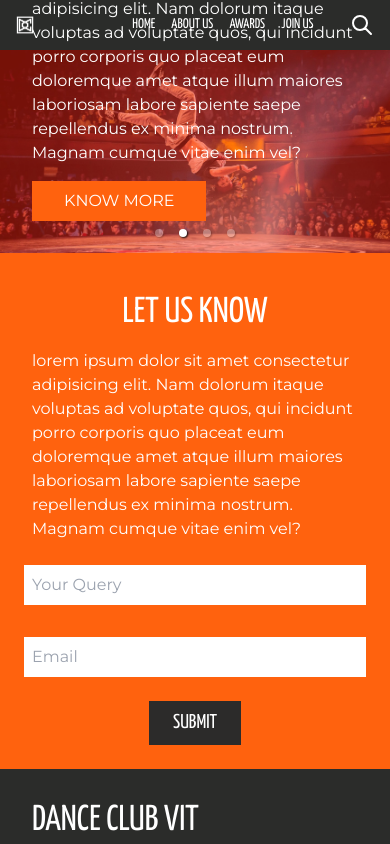
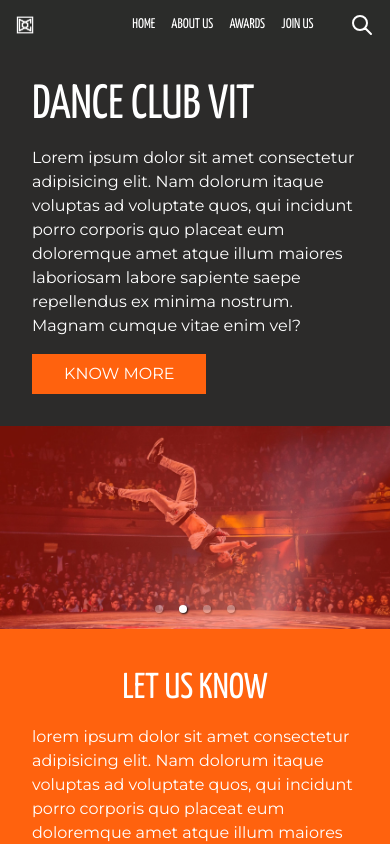
Before and after one commit to GhostVaibhav/dance-club-site, a React (Create React App) app: page / in a window 390 px wide. Shown: the top 844 px of the page. Built offline with nearby package versions, Linux system fonts and the light colour scheme; grey boxes are pictures that could not be loaded.

Commit message:
Added proper responsiveness to carousel

```diff
--- a/src/components/Intro.js
+++ b/src/components/Intro.js
@@ -9,8 +9,8 @@ export class Intro extends Component {
     render() {
         return (
             <div className='relative'>
-                <div className='absolute z-10 text-white p-8 bottom-0 left-0 max-w-lg'>
-                    <div className='text-7xl' style={{ "fontFamily": "Yanone Kaffeesatz" }}>
+                <div className='relative bg-[#2C2B2A] md:bg-inherit md:absolute z-10 text-white p-8 bottom-0 left-0 md:max-w-lg'>
+                    <div className='text-5xl md:text-7xl' style={{ "fontFamily": "Yanone Kaffeesatz" }}>
                         DANCE CLUB VIT
                     </div>
                     <div className='py-4' style={{ "fontFamily": "Montserrat" }}>
```
